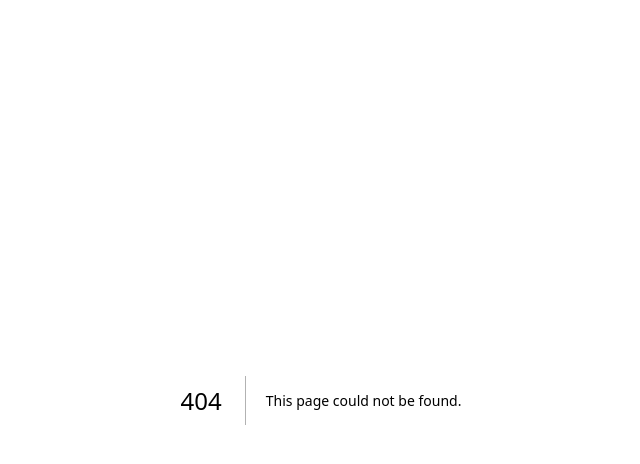
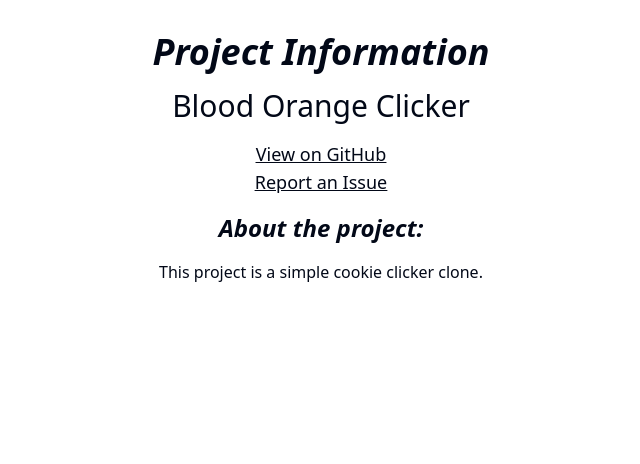
Before and after one commit to Emonora/portfolio, a Next.js app: page /projects/boc in a window 1280 px wide. Before the commit this address had no page. Shown: the top 464 px of the page, without its empty margins (319-959 px from the left). Built offline with nearby package versions, Linux system fonts and the light colour scheme.

Commit message:
Added the project page for Blood orange Clicker

```diff
--- /dev/null
+++ b/src/app/projects/boc/page.tsx
@@ -0,0 +1,18 @@
+export default function BOC() {
+  return (
+    <div className="m-4 flex flex-col items-center justify-center gap-4 p-4 dark:bg-gray-900 dark:text-white">
+      <h1 className="text-4xl font-bold italic">Project Information</h1>
+      <p className="text-3xl">Blood Orange Clicker</p>
+      <div className="flex flex-col items-center justify-center text-lg underline">
+        <a href="https://github.com/Emonora/Blood-orange-clicker">
+          View on GitHub
+        </a>
+        <a href="https://github.com/Emonora/Blood-orange-clicker/issues">
+          Report an Issue
+        </a>
+      </div>
+      <p className="text-2xl font-bold italic">About the project:</p>
+      <p>This project is a simple cookie clicker clone.</p>
+    </div>
+  );
+}
--- a/src/app/projects/page.tsx
+++ b/src/app/projects/page.tsx
@@ -40,9 +40,7 @@ export default function ProjectsPage() {
                   </h1>
                   <p>A simple cookie clicker clone</p>
                   <Button asChild variant="link">
-                    <Link href="https://blood-orange-clicker.vercel.app/">
-                      View
-                    </Link>
+                    <Link href="/projects/boc/">View</Link>
                   </Button>
                 </CardContent>
               </Card>
```
Also changed, not shown: 1 other file (tests, documents, lock files or other folders).
